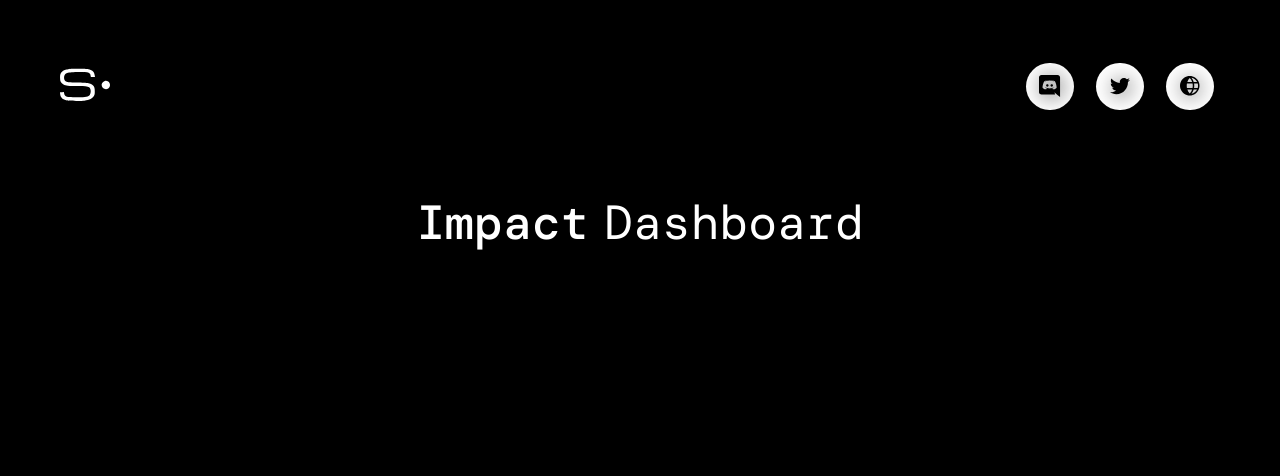
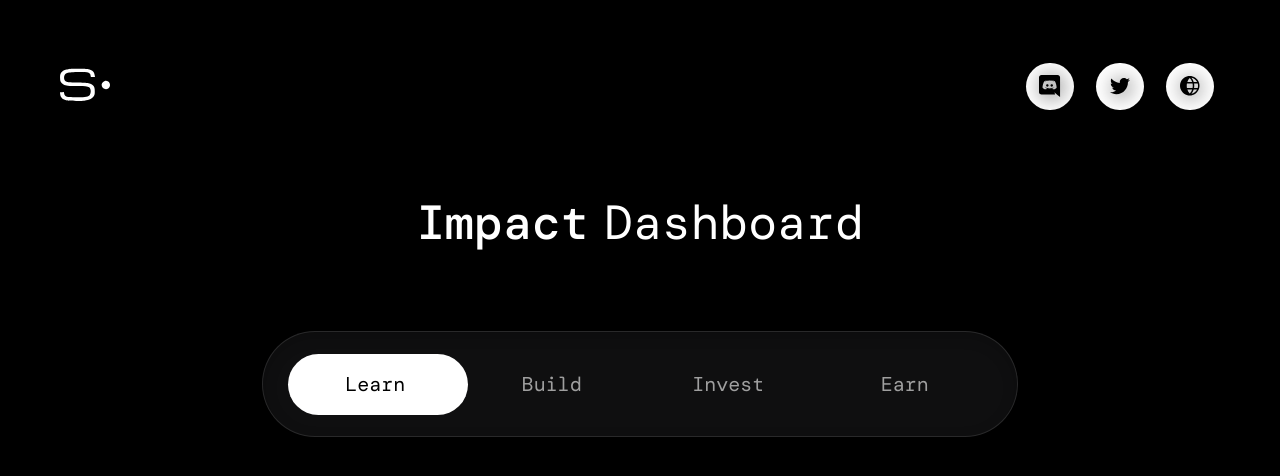
Before and after one commit to KunalBagaria/superteam-impact-dashboard, a Next.js app: page / in a window 1280 px wide. Shown: the top 476 px of the page. Built offline with nearby package versions, Linux system fonts and the light colour scheme; a web font is replaced by a local one.

Commit message:
added: slider

```diff
--- /dev/null
+++ b/layouts/Slider.tsx
@@ -0,0 +1,43 @@
+import { useState } from 'react';
+import styles from '@/styles/Slider.module.scss';
+
+const getCurrentPosition = (index: number) => {
+  if (index === 0) return '3.25%';
+  if (index === 1) return '26.65%';
+  if (index === 2) return '50%';
+  if (index === 3) return '73.5%';
+}
+
+export const Slider = ({
+  setParentSlide
+}: {
+  setParentSlide: (index: number) => void
+}) => {
+  const [activeSlide, setActiveSlide] = useState(0);
+  const slides = ['Learn', 'Build', 'Invest', 'Earn'];
+  return (
+    <div className={styles.container}>
+      {slides.map((slide, index) => (
+        <div
+          onClick={() => {
+            setActiveSlide(index)
+            setParentSlide(index)
+          }}
+          key={index}
+          className={styles.slide}
+        >
+          <p
+            className={styles.slideText}
+            style={{ color: index === activeSlide ? 'var(--inverse-color)' : '' }}
+          >
+            {slide}
+          </p>
+        </div>
+      ))}
+      <div
+        style={{ left: getCurrentPosition(activeSlide) }}
+        className={styles.slideBackground}
+      />
+    </div>
+  )
+}
--- a/pages/index.tsx
+++ b/pages/index.tsx
@@ -2,13 +2,20 @@ import type { NextPage } from 'next'
 import { DefaultHead } from '@/layouts/DefaultHead'
 import { Navbar } from '@/layouts/Navbar'
 import { MainHeading } from '@/layouts/Heading'
+import { Slider } from '@/layouts/Slider'
+import { useState } from 'react'
 
 const Home: NextPage = () => {
+  const [currentPage, setCurrentPage] = useState(0);
+  console.log(currentPage);
   return (
     <div className="main">
       <DefaultHead />
       <Navbar />
       <MainHeading />
+      <div className="main-container">
+        <Slider setParentSlide={setCurrentPage} />
+      </div>
     </div>
   )
 }
--- a/styles/Navbar.module.scss
+++ b/styles/Navbar.module.scss
@@ -20,7 +20,6 @@
   height: calc(4rem + 0.6vw);
   border-radius: 50%;
   cursor: pointer;
-  transition: all 0.3s linear;
   &:hover {
     transform: scale(0.95);
   }
--- /dev/null
+++ b/styles/Slider.module.scss
@@ -0,0 +1,44 @@
+.container {
+  background-color: var(--box-color);
+  border: 0.1rem solid rgba(255, 255, 255, 0.11);
+  box-sizing: border-box;
+  box-shadow: inset 0px 0.4rem 1.4rem rgba(0, 0, 0, 0.2);
+  border-radius: 7rem;
+  max-width: 75.6rem;
+  width: 100%;
+  height: 10.6rem;
+  margin-top: 4.6rem;
+  display: grid;
+  grid-template-columns: repeat(4, 1fr);
+  padding: 2.2rem 2.4rem;
+  align-items: center;
+  align-content: center;
+  position: relative;
+}
+
+.slide {
+  display: flex;
+  align-items: center;
+  justify-content: center;
+  cursor: pointer;
+  border-radius: 5rem;
+}
+
+.slideText {
+  font-size: 2rem;
+  font-weight: 400;
+  color: rgba(255, 255, 255, 0.6);
+  z-index: 2;
+}
+
+.slideBackground {
+  background-color: var(--text-color);
+  width: 24%;
+  height: 58.4905660377%;
+  border-radius: 5rem;
+  position: absolute;
+  top: 2.2rem;
+  left: 2.4rem;
+  z-index: 0;
+  transition: all 0.15s ease-in;
+}
--- a/styles/globals.scss
+++ b/styles/globals.scss
@@ -6,10 +6,14 @@
   --light-green: hsl(152, 75%, 80%);
   --box-color: hsl(240, 3%, 6%);
   --text-color: hsl(0, 0%, 100%);
+  --inverse-color: hsl(0, 0%, 0%);
 }
 
 html {
   font-size: 62.5%;
+  @media only screen and (max-width: 768px) {
+    font-size: 50%;
+  }
 }
 
 body {
@@ -39,3 +43,15 @@ a {
     padding: 3rem;
   }
 }
+
+.main-container {
+  display: flex;
+  flex-direction: column;
+  align-items: center;
+  justify-content: center;
+}
+
+.main-width {
+  max-width: 1320px;
+  width: 100%;
+}
```
